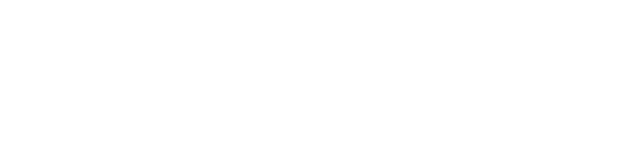
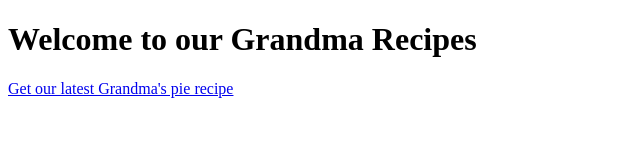
Before and after one commit to Lewis60/recipe, a plain HTML site: page lewi/index.html in a window 1280 px wide. Shown: the whole page, without its empty margins (0-640 px from the left). Drawn offline with Linux system fonts and the light colour scheme.

Commit message:
update text

```diff
--- a/lewi/index.html
+++ b/lewi/index.html
@@ -7,6 +7,7 @@
     <title>Document</title>
 </head>
 <body>
-
+    <h1>Welcome to our Grandma Recipes</h1>
+    <p><a href="/pie.html">Get our latest Grandma's pie recipe</a></p>
 </body>
 </html>
```
